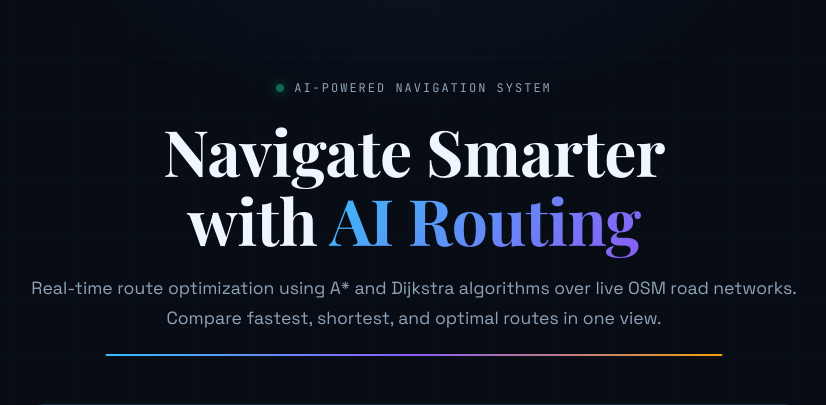
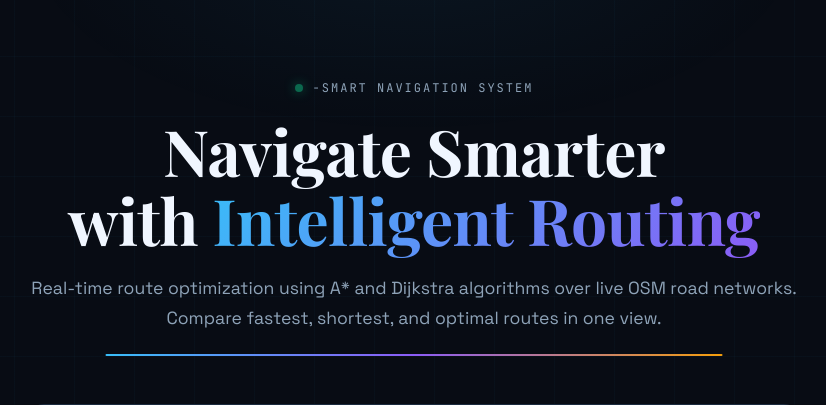
Before and after one commit to ggthedeveloper/Smart-Route-Finder, a Flask app: page / in a window 1280 px wide. Shown: the part 64-469 px from the top of the page, without its empty margins (226-1052 px from the left). Run offline with Flask 3, Linux system fonts and the light colour scheme.

Commit message:
Update title and hero text in index.html

```diff
--- a/templates/index.html
+++ b/templates/index.html
@@ -1,5 +1,5 @@
 {% extends "base.html" %}
-{% block title %}SmartRoute AI — Intelligent Navigation{% endblock %}
+{% block title %}Smart Route Finder — Intelligent Navigation{% endblock %}
 
 {% block extra_head %}
 <style>
@@ -627,11 +627,11 @@
     <div class="hero-copy">
         <div class="hero-eyebrow animate-up">
             <div class="hero-dot"></div>
-            <span class="hero-eyebrow-text">AI-Powered Navigation System</span>
+            <span class="hero-eyebrow-text">-Smart Navigation System</span>
         </div>
 
         <h1 class="hero-title animate-up delay-1">
-            Navigate Smarter<br>with <span class="highlight">AI Routing</span>
+            Navigate Smarter<br>with <span class="highlight">Intelligent Routing</span>
         </h1>
 
         <p class="hero-subtitle animate-up delay-2">
```
